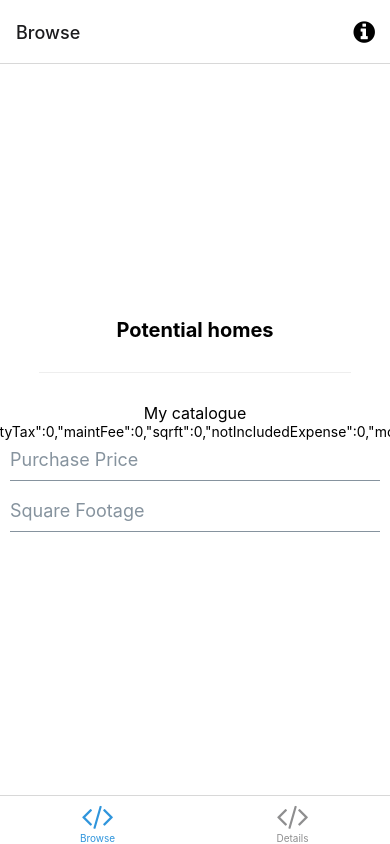
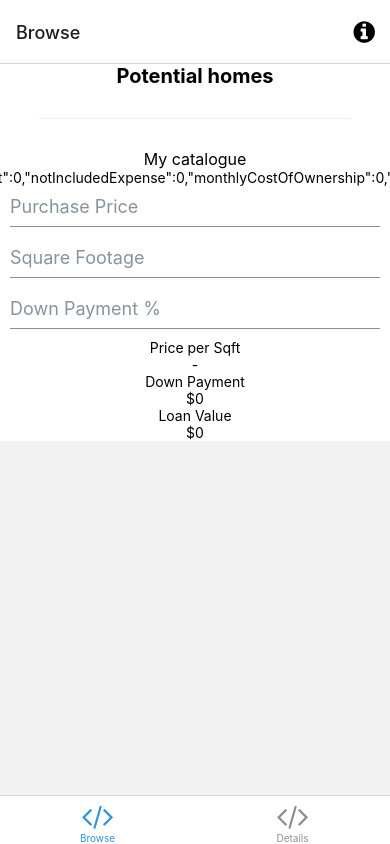
Before and after one commit to dkurukula/idealhome, a React Native app: screen /TabOne in a window 390 px wide. Built offline with nearby package versions, Linux system fonts and the light colour scheme; what expo-linking would draw is missing.

Commit message:
Create basic mortage calc
Price per sqf, down payment, loan value calculator

```diff
--- a/package.json
+++ b/package.json
@@ -16,6 +16,7 @@
     "@react-navigation/bottom-tabs": "^6.0.5",
     "@react-navigation/native": "^6.0.2",
     "@react-navigation/native-stack": "^6.1.0",
+    "d3-format": "^3.1.0",
     "expo": "~42.0.1",
     "expo-asset": "~8.3.2",
     "expo-constants": "~11.0.1",
--- a/screens/TabOneScreen.tsx
+++ b/screens/TabOneScreen.tsx
@@ -1,9 +1,9 @@
 import * as React from 'react';
 import { useState} from 'react';
-import { StyleSheet } from 'react-native';
-import {Input} from 'react-native-elements'
+import { StyleSheet, ScrollView } from 'react-native';
+import {Input, PricingCard} from 'react-native-elements'
+import {format} from 'd3-format'
 
-import EditScreenInfo from '../components/EditScreenInfo';
 import { Text, View } from '../components/Themed';
 import { RootTabScreenProps } from '../types';
 
@@ -11,38 +11,76 @@ interface listing {
   purchasePrice: number,
   propertyTax: number,
   maintFee: number,
-  sqrft:number,
+  sqft:number,
   notIncludedExpense: number,
-  monthlyCostOfOwnership:number
+  monthlyCostOfOwnership:number,
+  downPaymentPercent:number,
+  downPaymentAmount:number,
 }
 
 const initialListing:listing = {
   purchasePrice: 0,
   propertyTax: 0,
   maintFee: 0,
-  sqrft: 0,
+  sqft: 0,
   notIncludedExpense:0,
-  monthlyCostOfOwnership:0
+  monthlyCostOfOwnership:0,
+  downPaymentPercent:20,
+  downPaymentAmount:0,
 }
+
+const fmtMoney= format("$,")
+const pricePerSqft = (purchasePrice:number, sqft:number):string => {
+  const ppsft = Math.round(purchasePrice/sqft)
+  return (!((sqft && ppsft) >0) || !ppsft || !sqft ? "-" : `$${ppsft}`)
+}
+
+const downPaymentAmount = (purchasePrice:number, downPaymentPercent:number) => {
+  return fmtMoney(purchasePrice * downPaymentPercent/100)
+}
+
+const loanValue = (purchasePrice:number, downPaymentPercent:number) => {
+  return fmtMoney(purchasePrice - purchasePrice * downPaymentPercent/100)
+}
+
 
 const TabOneScreen = ({ navigation }: RootTabScreenProps<'TabOne'>) => {
   const [listing, setListing] = useState(initialListing)
   return (
+    <ScrollView>
     <View style={styles.container}>
       <Text style={styles.title}>Potential homes</Text>
       <View style={styles.separator} lightColor="#eee" darkColor="rgba(255,255,255,0.1)" />
       <Text style={styles.body}>My catalogue</Text>
       <Text>{JSON.stringify(listing)}</Text>
+
       <Input
-        placeholder="Purchase Price"
+    placeholder="Purchase Price"
     onChangeText={value=> setListing({...listing, purchasePrice: +value})}
+      />
 
+      <Input
+    placeholder="Square Footage"
+    onChangeText={value => setListing({...listing, sqft: +value})}
       />
+
+
       <Input
-        placeholder="Square Footage"
-    onChangeText={value => setListing({...listing, sqrft: +value})}
+    placeholder="Down Payment %"
+    onChangeText={value => setListing({...listing, downPaymentPercent: +value})}
       />
-    </View>
+
+    <Text>Price per Sqft</Text>
+    <Text>{pricePerSqft(+listing.purchasePrice,+listing.sqft)}</Text>
+
+    <Text>Down Payment</Text>
+      <Text>{downPaymentAmount(+listing.purchasePrice,+listing.downPaymentPercent)}</Text>
+
+    <Text>Loan Value</Text>
+      <Text>{loanValue(+listing.purchasePrice,+listing.downPaymentPercent)}</Text>
+
+      </View>
+    </ScrollView>
   );
 }
 
```
Also changed, not shown: 1 other file (tests, documents, lock files or other folders).
